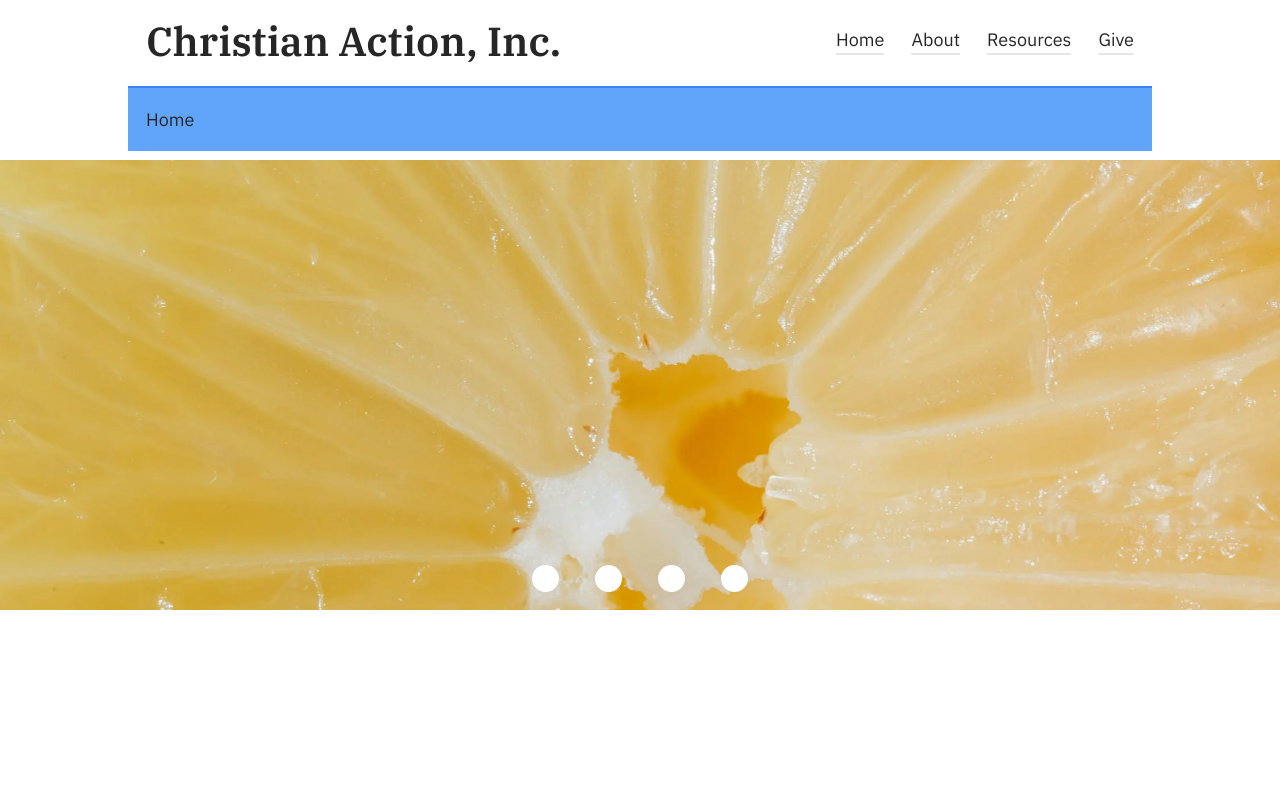
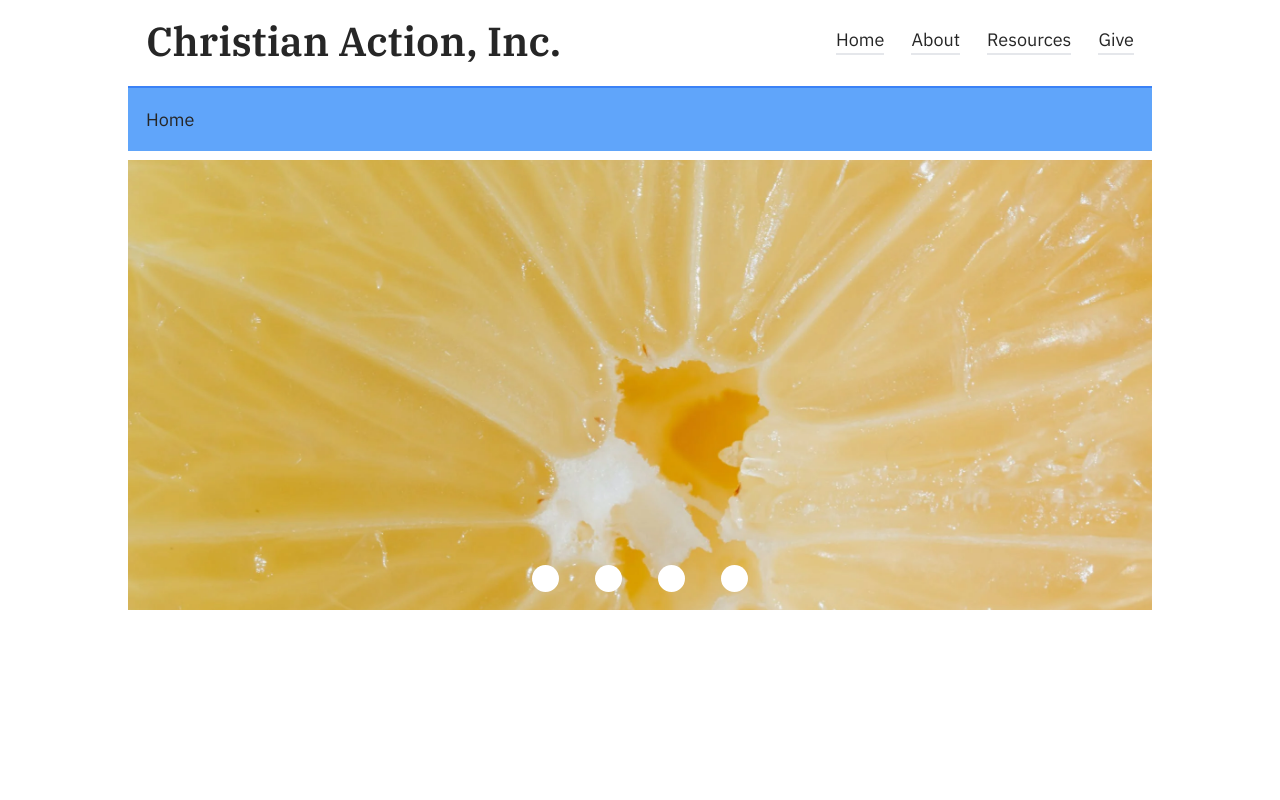
Before and after one commit to blaze-vincent/christian-action-2022, a Next.js app: page / in a window 1280 px wide. Shown: the top 800 px of the page. Built offline with nearby package versions, Linux system fonts and the light colour scheme.

Commit message:
Remove hardcoded styling from carousel

```diff
--- a/components/hero.js
+++ b/components/hero.js
@@ -1,7 +1,7 @@
 import Carousel from "./generic/carousel/carousel";
 
 export default function Hero(){
-  return <div className="w-full">
+  return <div className="w-full max-w-screen-lg m-auto">
     <Carousel />
   </div>
 }
```
